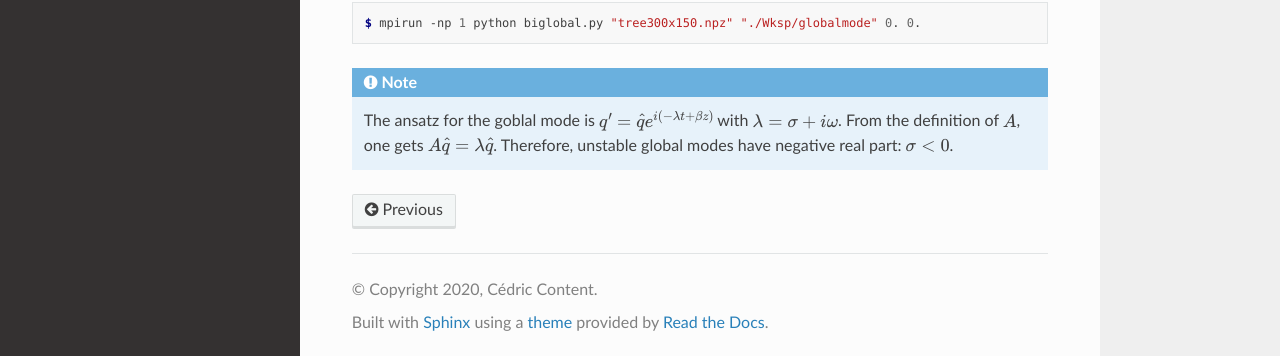
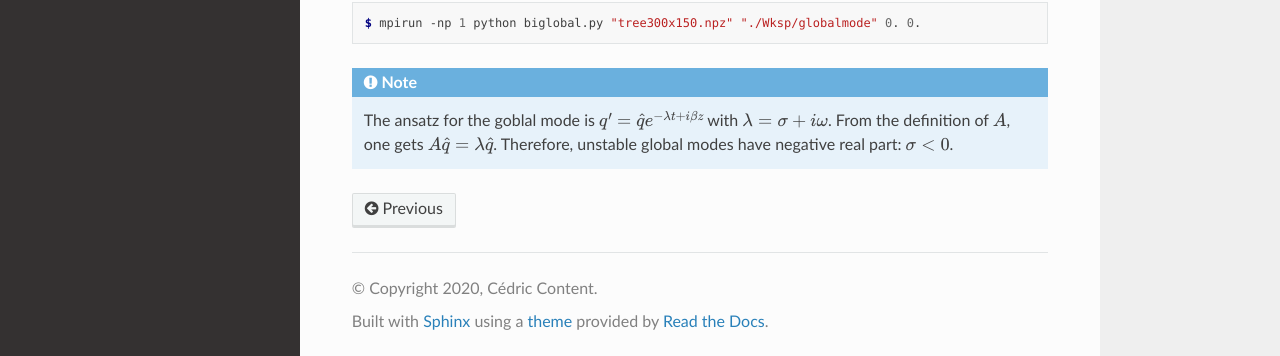
Before and after one commit to apoulain22/TutorialDoc, a Sphinx documentation site: the page built from docs/source/tutorialbl.rst, in a window 1280 px wide and 900 px high, scrolled down 8467 px. Shown: the part 541-897 px from the top of the window. Built offline with Sphinx 7.4.7 and the Read the Docs theme 2.0.0, drawn with Linux system fonts in a browser that asks for light colours.

Commit message:
update doc

```diff
--- a/docs/source/tutorialbl.rst
+++ b/docs/source/tutorialbl.rst
@@ -413,4 +413,4 @@ For instance:
 
 .. note::
 
-   The ansatz for the goblal mode is :math:`q'=\hat{q}e^{i(-\lambda t + \beta z)}` with :math:`\lambda=\sigma+i\omega`. From the definition of :math:`A`, one gets :math:`A\hat{q}=\lambda \hat{q}`. Therefore, unstable global modes have negative real part: :math:`\sigma < 0`.
+   The ansatz for the goblal mode is :math:`q'=\hat{q}e^{-\lambda t + i\beta z}` with :math:`\lambda=\sigma+i\omega`. From the definition of :math:`A`, one gets :math:`A\hat{q}=\lambda \hat{q}`. Therefore, unstable global modes have negative real part: :math:`\sigma < 0`.
```
